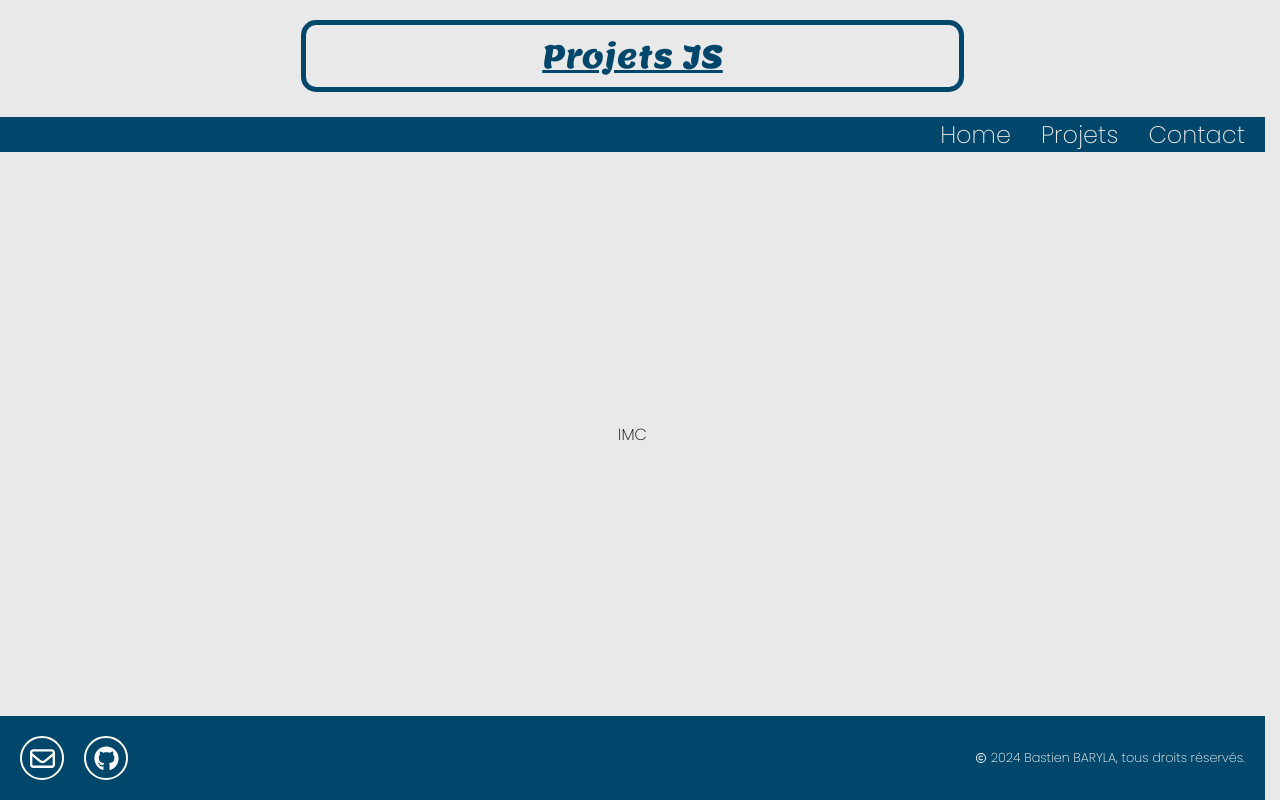
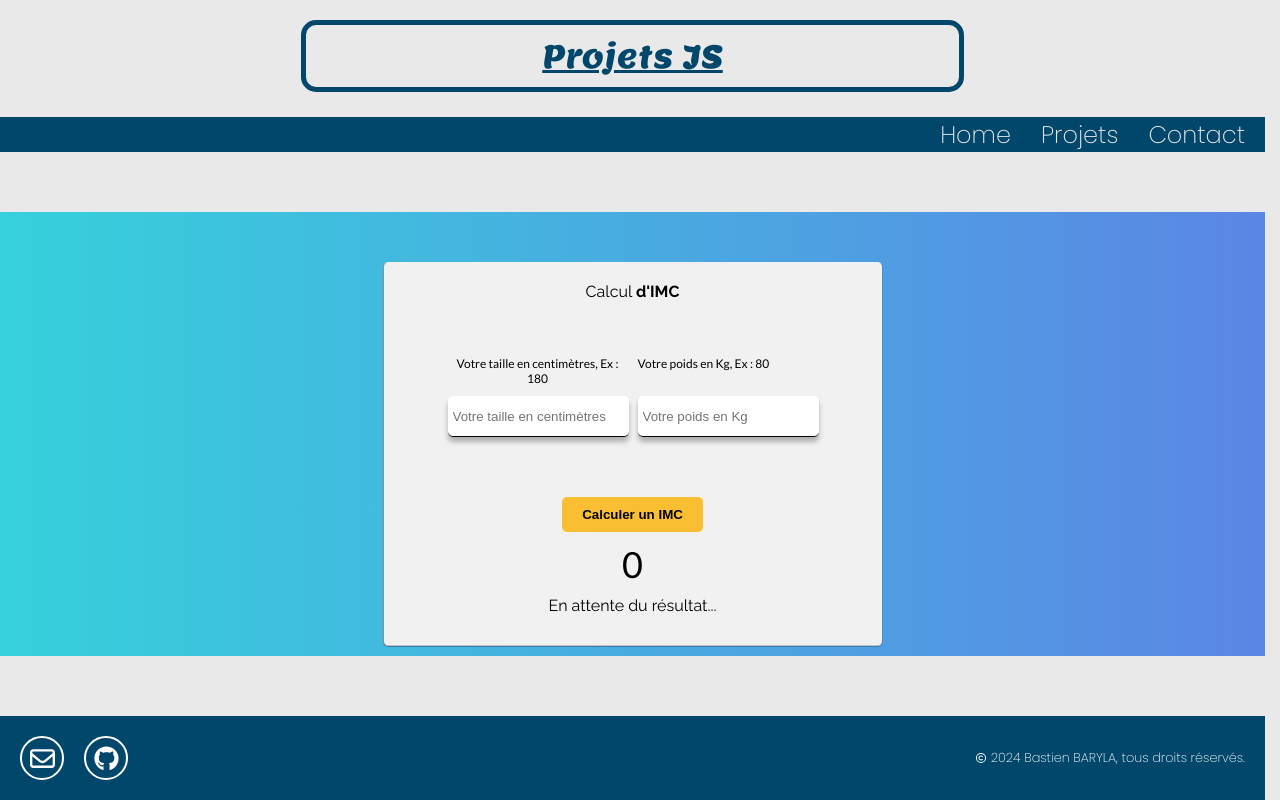
Before and after one commit to mel0ness/projetsJS, a React (Vite) app: page /projets/1 in a window 1280 px wide. Built offline with nearby package versions, Linux system fonts and the light colour scheme.

Commit message:
Premier projet intégré en React. Next => Deuxième projet

```diff
--- a/index.html
+++ b/index.html
@@ -5,6 +5,8 @@
   <meta charset="UTF-8" />
   <link rel="icon" href="./src/assets/js.png.png" />
   <meta name="viewport" content="width=device-width, initial-scale=1.0" />
+  <link rel="preconnect" href="https://fonts.googleapis.com" />
+  <link rel="preconnect" href="https://fonts.gstatic.com" crossorigin />
   <title>Projets JS</title>
 </head>
 
--- a/src/pages/IMC/index.jsx
+++ b/src/pages/IMC/index.jsx
@@ -1,13 +1,125 @@
 import { Helmet } from "react-helmet";
+import "../../style/pages/IMC/imc.scss"
+import { useState, useEffect} from "react";
+
 
 const Imc = () => {
+
+    const BMIData = [
+        { name: "Maigreur", color: "midnightblue", range: [0, 18.5] },
+        { name: "Bonne santé", color: "green", range: [18.5, 25] },
+        { name: "Surpoids", color: "lightcoral", range: [25, 30] },
+        { name: "Obésité modérée", color: "orange", range: [30, 35] },
+        { name: "Obésité sévère", color: "crimson", range: [35, 40] },
+        { name: "Obésité morbide", color: "purple", range: 40 },
+      ];
+
+      const [Poids, updatePoids] = useState(null);
+      const [Taille, updateTaille] = useState(null);
+      const [Resultat, updateResultat] = useState(0);
+      const [TailleM, updateTailleM] = useState(0);
+      const [ErrorContent, updateErrorContent] = useState("");
+      const [ErrorStyle, updateErrorStyle] = useState("");
+      const [CommentContent, updateCommentContent] = useState("En attente du résultat...");
+      const [CommentStyle, updateCommentStyle] = useState("");
+      const [IndexStyle, updateIndexStyle] = useState(false);
+
+useEffect(() => {
+    if(Resultat !== 0) {
+        ResultFunction(Resultat);
+    }
+
+})
+
+
+const changeTaille = (e) => {
+    if(e === "") {
+        updateTaille(null)
+    }
+    else {
+    updateTaille(e);
+    updateTailleM(e/100);}
+}
+
+const changePoids = (e) => {
+    if(e === "") {
+        updatePoids(null)
+    }
+    else{
+    updatePoids(e);}
+}
+
+const ResultFunction = (Resultat) => {
+    const Index = BMIData.find(data => {
+      if(Resultat > data.range[0] && Resultat <= data.range[1]) return data;
+      else if (typeof data.range === "number" && Resultat > data.range) return data;
+    })
+
+    updateIndexStyle(Index.color)
+    updateCommentContent(Index.name);
+    }
+
+const Result = (e) => {
+
+    e.preventDefault();
+    if(Poids === null) {
+        updateErrorStyle("P1-error")
+        updateErrorContent("Veuillez renseigner votre Poids!")
+        updateResultat(0);
+        updateIndexStyle(false)
+        updateCommentStyle("P1-black")
+       updateCommentContent("En attente du résultat...")
+          }
+          else if(Taille === null) {
+            updateErrorStyle("P1-error")
+            updateErrorContent("Veuillez renseigner votre Taille!")
+        updateResultat(0);
+        updateIndexStyle(false)
+        updateCommentStyle("P1-black")
+       updateCommentContent("En attente du résultat...")
+          }
+          else if(Taille <= 0 || Poids <= 0) {
+            updateErrorStyle("P1-error")
+            updateErrorContent("Les informations indiquées sont erronées.")
+        updateResultat(0);
+        updateIndexStyle(false)
+        updateCommentStyle("P1-black")
+        updateCommentContent("En attente du résultat...")
+          }
+          else if(Taille > 0 && Poids > 0) {
+            updateErrorStyle("")
+            updateErrorContent("")
+      updateResultat(((Poids / (TailleM * TailleM)).toFixed(1)));
+
+
+
+
+          }
+}
+
     return (
-<div>
+<div className="P1-body">
     <Helmet>
         <title>Calculateur d&apos;IMC</title>
+        <link
+    href="https://fonts.googleapis.com/css2?family=Lato:wght@100;300;400;700;900&family=Raleway:wght@100;200;300;400;500;600;700;800;900&display=swap"
+    rel="stylesheet" />
     </Helmet>
-        <div>IMC</div>
-
+    <div className="P1-Global">
+    <form action="" method="get" className="P1-form" onSubmit={(e) => Result(e)}>
+      <div className="P1-h1">Calcul <span className="P1-strong">d&apos;IMC</span></div>
+      <fieldset className="P1-fieldset">
+        <div className="P1-input"><label className="P1-label" htmlFor="taille">Votre taille en centimètres, Ex : 180</label><input type="text"
+            id="taille" name="taille" placeholder="Votre taille en centimètres" className="P1-input2" onChange={ (e) => changeTaille(e.target.value)} /></div>
+        <div className="P1-input"><label htmlFor="poids" className="P1-label">Votre poids en Kg, Ex : 80</label><input className="P1-input2" type="text" id="poids"
+            name="poids" placeholder="Votre poids en Kg" onChange={ (e) => changePoids(e.target.value)} /></div>
+      </fieldset>
+      <button id="calcul" className="P1-button">Calculer un IMC</button>
+      <div id="error" className={ErrorStyle}>{ErrorContent}</div>
+    </form>
+    <div className="P1-result" id="result">{Resultat}</div>
+    <div className={"P1-comment "+ CommentStyle} style={IndexStyle!== false?{color: IndexStyle} : {color: "black"}} id="comment">{CommentContent}</div>
+  </div>
         </div>
     )
 }
--- /dev/null
+++ b/src/style/pages/IMC/imc.scss
@@ -0,0 +1,121 @@
+.P1-body {
+  font-family: Lato, Helvetica, sans-serif;
+  background: linear-gradient(to right, #36d1dc, #5b86e5);
+  padding: clamp(20px, 5vw, 50px) 10px 10px;
+}
+
+.P1-Global {
+  width: 40%;
+  background-color: #f1f1f1;
+  margin: auto;
+  display: flex;
+  flex-direction: column;
+  border-radius: 5px;
+  border-bottom:1px solid #c0c0c0;
+  border-left: 1px solid #8d8d8d;
+  border-right: 1px solid #488ccc;
+  box-shadow: 0 1px #3c7daf;
+
+  @media (max-width: 1125px) {
+      width: 80%;
+
+  }
+}
+
+.P1-h1 {
+  font-weight: 400;
+  font-family: Raleway;
+}
+
+.P1-strong {
+  font-weight: 700;
+}
+
+.P1-form {
+  text-align: center;
+  margin-top: 20px;
+  margin-left: 50px;
+  margin-right: 50px;
+
+  @media (max-width: 360px) {
+      margin-left: 20px;
+      margin-right: 20px;
+  }
+}
+
+.P1-fieldset {
+  border:  none;
+  display: flex;
+  flex-direction: row;
+  margin-top: 50px;
+  gap: 10px;
+  @media (max-width: 600px) {
+
+      flex-direction: column;
+    }
+
+}
+
+.P1-input {
+  display: flex;
+  gap: 10px;
+  flex-direction: column;
+  margin: auto;
+  width: 100%;
+  align-items: start;
+  justify-content: space-between;
+  margin: 0;
+
+}
+
+.P1-black {
+    color: black;
+}
+
+.P1-input2 {
+  width: 95%;
+  height: 30px;
+  border: none;
+  border-bottom: 1px solid black;
+  border-radius: 5px;
+  padding: 5px;
+  box-shadow: 0 5px 5px #b1b1b1;
+  @media (max-width: 600px) {
+
+      align-items: center;
+  }
+}
+
+.P1-label {
+  font-size: 12px;
+}
+
+.P1-button {
+  margin-top: 50px;
+  background-color: #fabe33;
+  border: none;
+  border-radius: 5px;
+  padding: 10px;
+  padding-left: 20px;
+  padding-right: 20px;
+  font-weight: 700;
+}
+
+.P1-result {
+  text-align: center;
+  margin-top: 10px;
+  font-size: 36px;
+}
+
+.P1-comment {
+  text-align: center;
+  margin-top: 10px;
+  margin-bottom: 30px;
+  font-family: Raleway;
+}
+
+.P1-error {
+  color: red;
+  margin-top: 10px;
+  text-align: center;
+}
--- a/src/style/utils/global.scss
+++ b/src/style/utils/global.scss
@@ -7,7 +7,9 @@ html {
     box-sizing: border-box;
     background-color: #E9E9E9;
     max-width: 1600px;
-    margin: auto;
+    margin: 0;
+    padding: 0;
+    box-sizing: border-box;
     font-family: 'Poppins', sans-serif;
     scrollbar-gutter: stable;
   }
```
